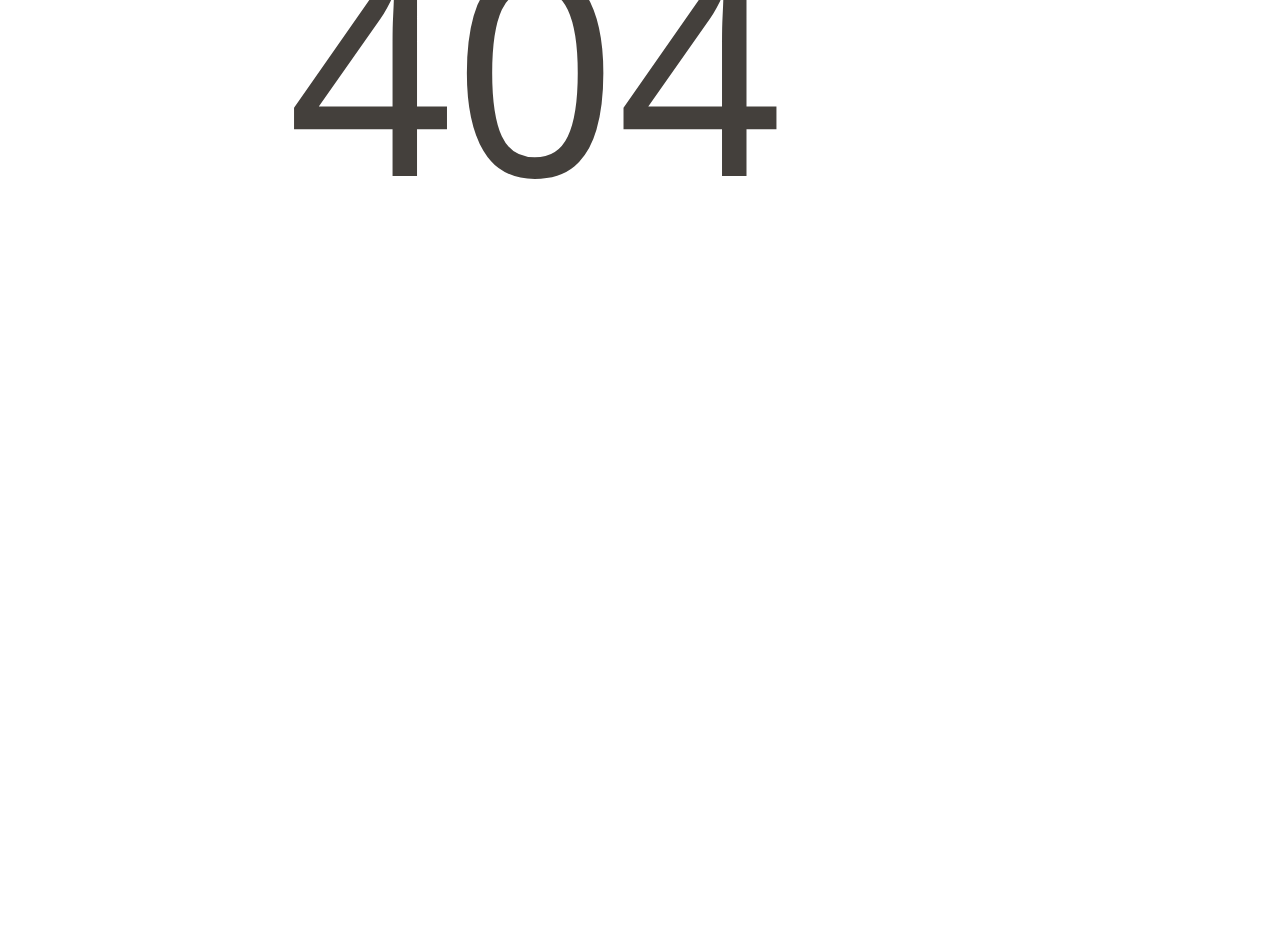
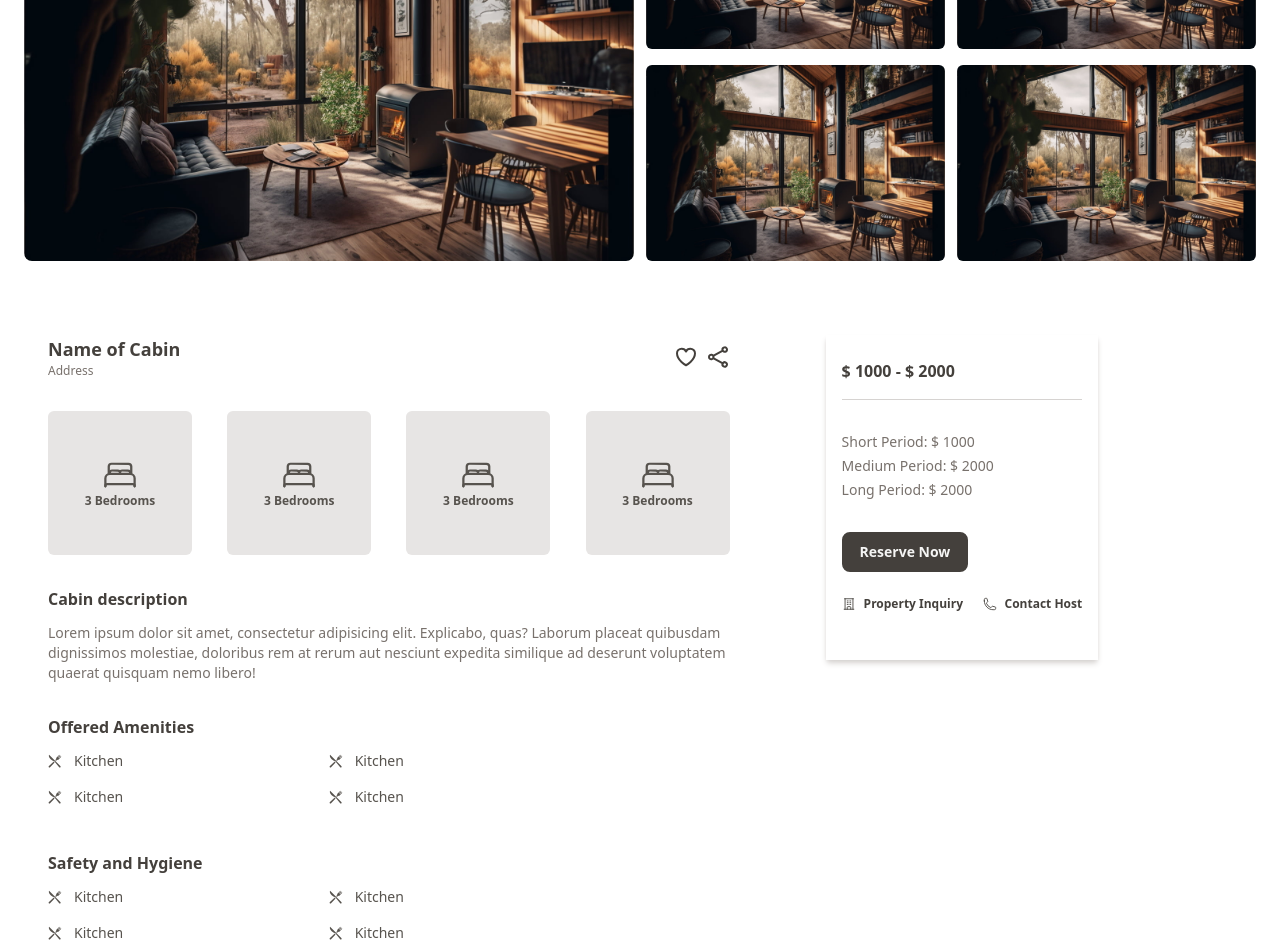
Before and after one commit to BCIamLong/bookings-app-client, a React (Vite) app: page /cabins/1 in a window 1280 px wide. Before the commit this address had no page. Shown: the part 348-1297 px from the top of the page. Before the commit the page ends 800 px from the top, so only its background shows below. Built offline with nearby package versions, Linux system fonts and the light colour scheme; no server answers.

Commit message:
feat: build cabin detail page

```diff
--- /dev/null
+++ b/src/features/cabins/CabinCard/index.tsx
@@ -0,0 +1,27 @@
+import { HiOutlineBuildingOffice, HiOutlinePhone } from "react-icons/hi2";
+
+import Button from "../../../components/Button";
+
+export default function CabinCard() {
+  return (
+    <div className="min-h-24 text-stone-700 shadow-md shadow-stone-300 px-4 py-6">
+      <p className="pb-4 border-b-[1.5px] font-bold border-stone-300">$ 1000 - $ 2000</p>
+      <ul className="py-8 text-sm text-stone-500 flex flex-col gap-1">
+        <li>Short Period: $ 1000</li>
+        <li>Medium Period: $ 2000</li>
+        <li>Long Period: $ 2000</li>
+      </ul>
+      <Button type="primary" size="small">Reserve Now</Button>
+      <div className="flex justify-between items-center py-6 text-xs font-semibold">
+        <div className="flex items-center gap-2">
+          <HiOutlineBuildingOffice className="text-sm" />
+          <p>Property Inquiry</p>
+        </div>
+        <div className="flex items-center gap-2">
+          <HiOutlinePhone className="text-sm" />
+          <p>Contact Host</p>
+        </div>
+      </div>
+    </div>
+  )
+}
--- /dev/null
+++ b/src/features/cabins/CabinDetail/index.tsx
@@ -0,0 +1,111 @@
+import { HiOutlineShare, HiOutlineHeart } from "react-icons/hi2"
+import { IoBedOutline } from "react-icons/io5";
+import { GiKnifeFork } from "react-icons/gi";
+import Heading from "../../../components/Heading"
+import CabinCard from "../CabinCard";
+
+export default function CabinDetail() {
+  const classStyle = `rounded-md overflow-hidden h-[98%]`
+  return (
+    <div>
+      <div className="grid grid-cols-4 gap-3 items-center py-12">
+        <div className="row-span-2 col-span-2 rounded-lg overflow-hidden">
+          <img src="/imgs/cabins/cabin-001.jpg" alt="" />
+        </div>
+        <div className={classStyle}>
+          <img src="/imgs/cabins/cabin-001.jpg" alt="" />
+        </div>
+        <div className={classStyle}>
+          <img src="/imgs/cabins/cabin-001.jpg" alt="" />
+        </div>
+        <div className={classStyle}>
+          <img src="/imgs/cabins/cabin-001.jpg" alt="" />
+        </div>
+        <div className={classStyle}>
+          <img src="/imgs/cabins/cabin-001.jpg" alt="" />
+        </div>
+      </div>
+      <div className="grid grid-cols-[1.5fr_1fr] text-stone-700 p-6 gap-12">
+        <div className="flex flex-col gap-8">
+          <div className="flex justify-between items-center">
+            <div>
+              <Heading type="tertiary">Name of Cabin</Heading>
+              <p className="text-xs text-stone-500">Address</p>
+            </div>
+            <div className="flex gap-2 items-center">
+              <HiOutlineHeart className="stroke-2 text-2xl" />
+              <HiOutlineShare className="stroke-2 text-2xl" />
+            </div>
+          </div>
+          <div className="flex justify-between items-center">
+            <div className="w-36 h-36 rounded-md flex flex-col justify-center items-center bg-stone-200 text-stone-600">
+              <IoBedOutline className="text-4xl" />
+              <p className="text-xs font-semibold">3 Bedrooms</p>
+            </div>
+            <div className="w-36 h-36 rounded-md flex flex-col justify-center items-center bg-stone-200 text-stone-600">
+              <IoBedOutline className="text-4xl" />
+              <p className="text-xs font-semibold">3 Bedrooms</p>
+            </div>
+            <div className="w-36 h-36 rounded-md flex flex-col justify-center items-center bg-stone-200 text-stone-600">
+              <IoBedOutline className="text-4xl" />
+              <p className="text-xs font-semibold">3 Bedrooms</p>
+            </div>
+            <div className="w-36 h-36 rounded-md flex flex-col justify-center items-center bg-stone-200 text-stone-600">
+              <IoBedOutline className="text-4xl" />
+              <p className="text-xs font-semibold">3 Bedrooms</p>
+            </div>
+          </div>
+          <div className="flex flex-col gap-3 text-stone-500">
+            <Heading type="heading-4">Cabin description</Heading>
+            <p className="text-sm">Lorem ipsum dolor sit amet, consectetur adipisicing elit. Explicabo, quas? Laborum placeat quibusdam dignissimos molestiae, doloribus rem at rerum aut nesciunt expedita similique ad deserunt voluptatem quaerat quisquam nemo libero!</p>
+          </div>
+          <div>
+            <Heading type="heading-4">Offered Amenities</Heading>
+            <div className="grid grid-cols-2 gap-4 py-3 w-[80%] text-sm text-stone-600">
+              <div className="flex items-center gap-3">
+                <GiKnifeFork />
+                <p>Kitchen</p>
+              </div>
+              <div className="flex items-center gap-3">
+                <GiKnifeFork />
+                <p>Kitchen</p>
+              </div>
+              <div className="flex items-center gap-3">
+                <GiKnifeFork />
+                <p>Kitchen</p>
+              </div>
+              <div className="flex items-center gap-3">
+                <GiKnifeFork />
+                <p>Kitchen</p>
+              </div>
+            </div>
+          </div>
+          <div>
+            <Heading type="heading-4">Safety and Hygiene</Heading>
+            <div className="grid grid-cols-2 gap-4 py-3 w-[80%] text-sm text-stone-600">
+              <div className="flex items-center gap-3">
+                <GiKnifeFork />
+                <p>Kitchen</p>
+              </div>
+              <div className="flex items-center gap-3">
+                <GiKnifeFork />
+                <p>Kitchen</p>
+              </div>
+              <div className="flex items-center gap-3">
+                <GiKnifeFork />
+                <p>Kitchen</p>
+              </div>
+              <div className="flex items-center gap-3">
+                <GiKnifeFork />
+                <p>Kitchen</p>
+              </div>
+            </div>
+          </div>
+        </div>
+        <div className="w-[60%] ml-12">
+          <CabinCard />
+        </div>
+      </div>
+    </div>
+  )
+}
--- /dev/null
+++ b/src/pages/Cabin/index.tsx
@@ -0,0 +1,23 @@
+import { HiChevronRight } from "react-icons/hi2";
+
+import Heading from "../../components/Heading";
+import CabinDetail from "../../features/cabins/CabinDetail";
+import ButtonLink from "../../components/ButtonLink";
+
+export default function Cabin() {
+  return (
+    <div className="px-6 py-8">
+      <div className="flex gap-1 items-center text-stone-500 ">
+        <ButtonLink type="simple" href="/">Home</ButtonLink>
+        <HiChevronRight />
+        <ButtonLink type="simple" href="/cabins">Cabins</ButtonLink>
+        <HiChevronRight />
+        <Heading type="tertiary">
+          Name of cabin
+        </Heading>
+      </div>
+
+      <CabinDetail />
+    </div>
+  )
+}
--- a/src/routes/AppRoute.tsx
+++ b/src/routes/AppRoute.tsx
@@ -18,6 +18,7 @@ import Account from "../features/auth/Account";
 import Security from "../features/auth/Security";
 import Enable2FAForm from "../features/auth/Enable2FAForm";
 import Cabins from "../pages/Cabins";
+import Cabin from "../pages/Cabin";
 
 export default function AppRoute() {
   return (
@@ -44,6 +45,7 @@ export default function AppRoute() {
         </Route>
         <Route element={<AppLayout />}>
           <Route path="/cabins" element={<Cabins />} />
+          <Route path="/cabins/:id" element={<Cabin />} />
         </Route>
         <Route
           element={
```
Also changed, not shown: src/features/cabins/useCabin.ts (added).
